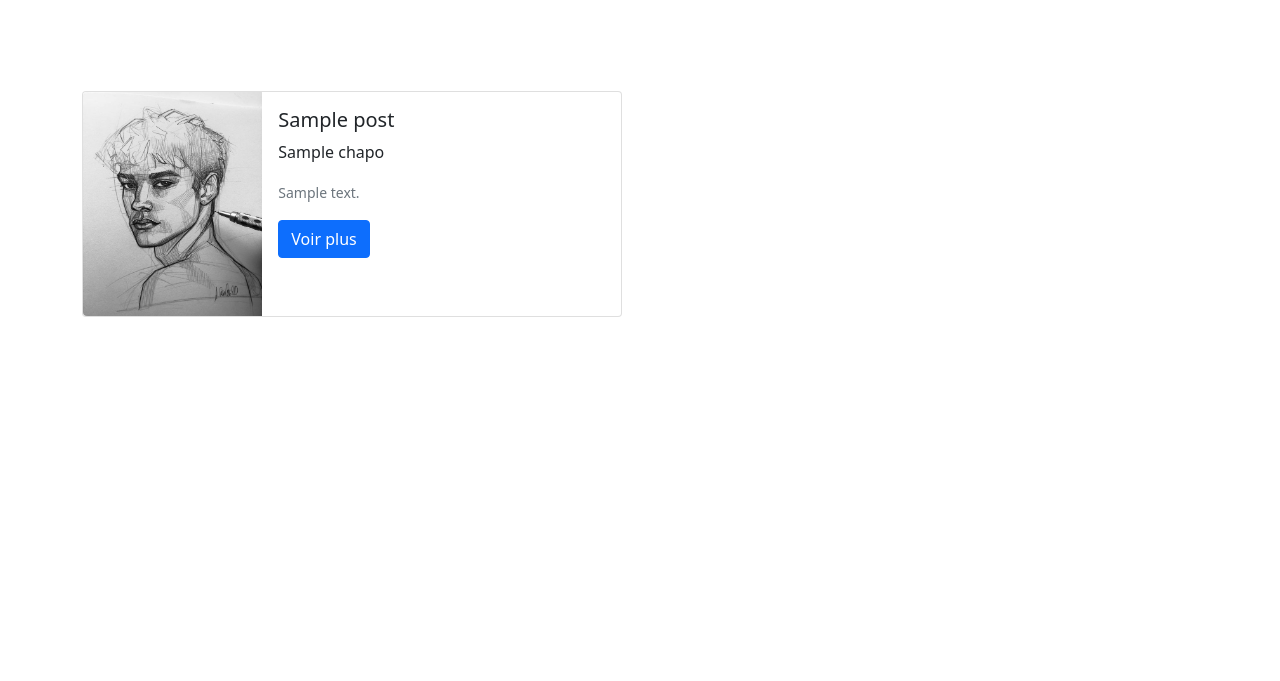
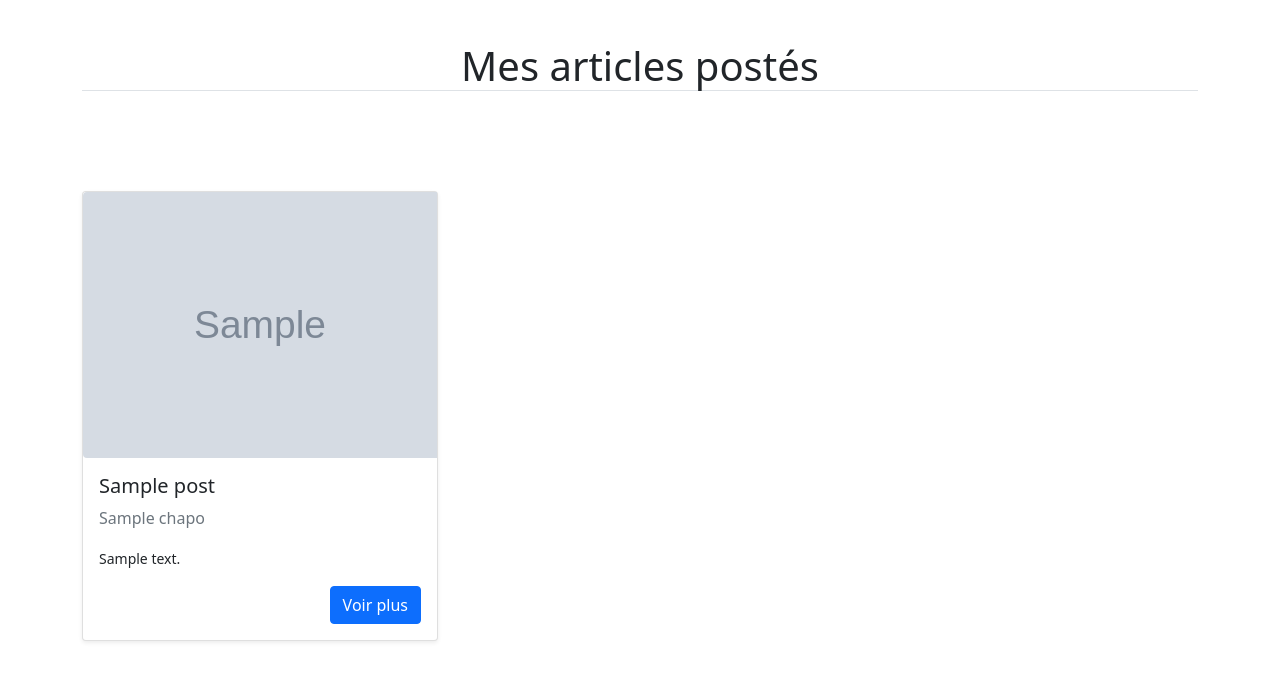
Before and after one commit to Mickael861/blog, a PHP site: template views/posts.twig in a window 1280 px wide. Shown: the part 58-739 px from the top of the page. Run offline with PHP 8.4, Linux system fonts and the light colour scheme; the template is opened without the code that fills it: most values are stand-ins (such as "Sample title", 1, 10 or a date in 2020); grey boxes marked "Sample" are stand-in pictures; some libraries are stand-ins or nearby versions.

Commit message:
fixes#18, create view posts

```diff
--- a/Src/Model/PostsModel.php
+++ b/Src/Model/PostsModel.php
@@ -46,6 +46,11 @@ class PostsModel extends Model
             'type' => 'string',
             'required' => true
         ),
+        'path_img' => array(
+            'name' => 'L\image de l\'article',
+            'type' => 'string',
+            'required' => true
+        ),
         'statut' => array(
             'name' => 'Le statut de l\'article',
             'required' => true
--- a/views/home.twig
+++ b/views/home.twig
@@ -4,9 +4,9 @@
 
 <h1 class='text-center border-bottom' style="margin: 100px 0 100px 0">Projet blog OpenClassroom</h1>
 
-<div class='border row m-auto' style="width:25rem">
+<div class='border row m-auto' style="max-width:25rem">
     <img src="/pictures/mickael.jpg" class='img-fluid mt-3' alt="Portrait du créateur">
-    <div class='mt-2' style='width:25rem'>
+    <div class='mt-2' style='max-width:25rem'>
       <h3 class='text-center'>Mickael .S</h3>
         <p class='mt-5 mb-5'>
             Bonjour, je suis le créateur du blog. je suis actuellement en apprentissage dans l'entreprise Vialtic en temps
--- a/views/posts.twig
+++ b/views/posts.twig
@@ -2,24 +2,30 @@
 
 {% block content %}
 
-<h1 class='text-center border-bottom' style="margin-bottom:100px">Mes articles postés</h1>
+<div>
+  <h1 class='text-center border-bottom' style="margin: 100px 0 100px 0">Mes articles postés</h1>
+</div>
 
-{% for post in posts %}
-    <div class="card mb-3" style="max-width: 540px;">
-        <div class="row g-0">
-          <div class="col-md-4">
-            <img src="/pictures/mickael.jpg" class="img-fluid rounded-start" alt="...">
-          </div>
-          <div class="col-md-8">
-            <div class="card-body">
-              <h5 class="card-title">{{ post.titre }}</h5>
-              <p class="card-text">{{ post.chapo }}</p>
-              <p class="card-text"><small class="text-muted">{{ post.content }}</small></p>
-              <a href="/post/id/{{ post.post_id }}" class="btn btn-primary">Voir plus</a>
+<div class='row row-cols-1 row-cols-sm-2 row-cols-md-3 g-4'>
+    {% for post in posts %}
+    <div>
+      <div class="col">
+        <div class="card shadow-sm">
+            <img src="{{ post.path_img }}" class="img-fluid rounded-start" alt="...">
+            <div class="">
+                <div class="card-body">
+                    <h5 class="card-title">{{ post.titre }}</h5>
+                    <p class="card-text text-muted">{{ post.chapo }}</p>
+                    <p class="card-text"><small>{{ post.content }}</small></p>
+                    <div class='d-flex justify-content-end'>
+                      <a href="/post/id/{{ post.post_id }}" class="btn btn-primary align-right">Voir plus</a>
+                    </div>
+                </div>
             </div>
-          </div>
         </div>
     </div>
-{% endfor %}
+    </div>
+    {% endfor %}
+</div>
 
 {% endblock content %}
```
Also changed, not shown: Src/Controller/PostsController.php (+5 -3 lines), public/pictures/chat.jpg (added), public/pictures/gym.png (added), public/pictures/neige.jpg (added), public/pictures/singe.jpg (added).
